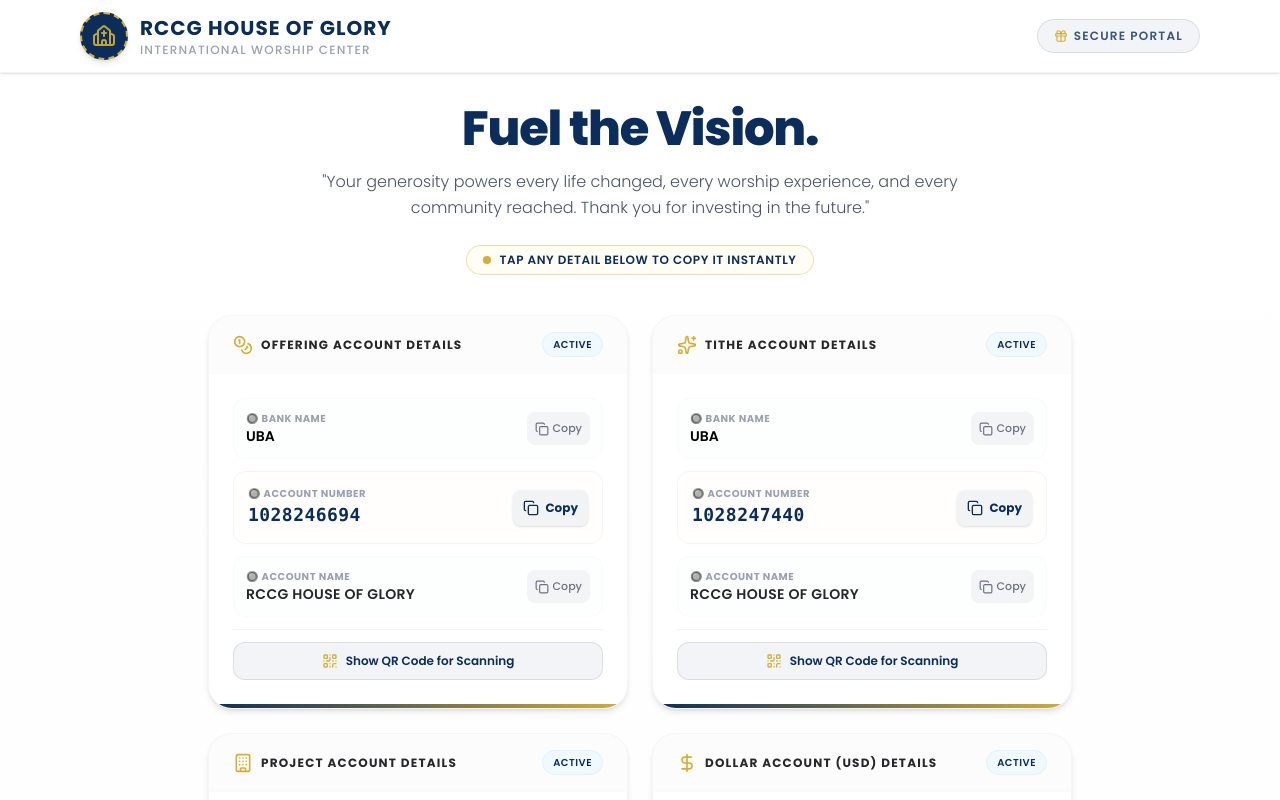
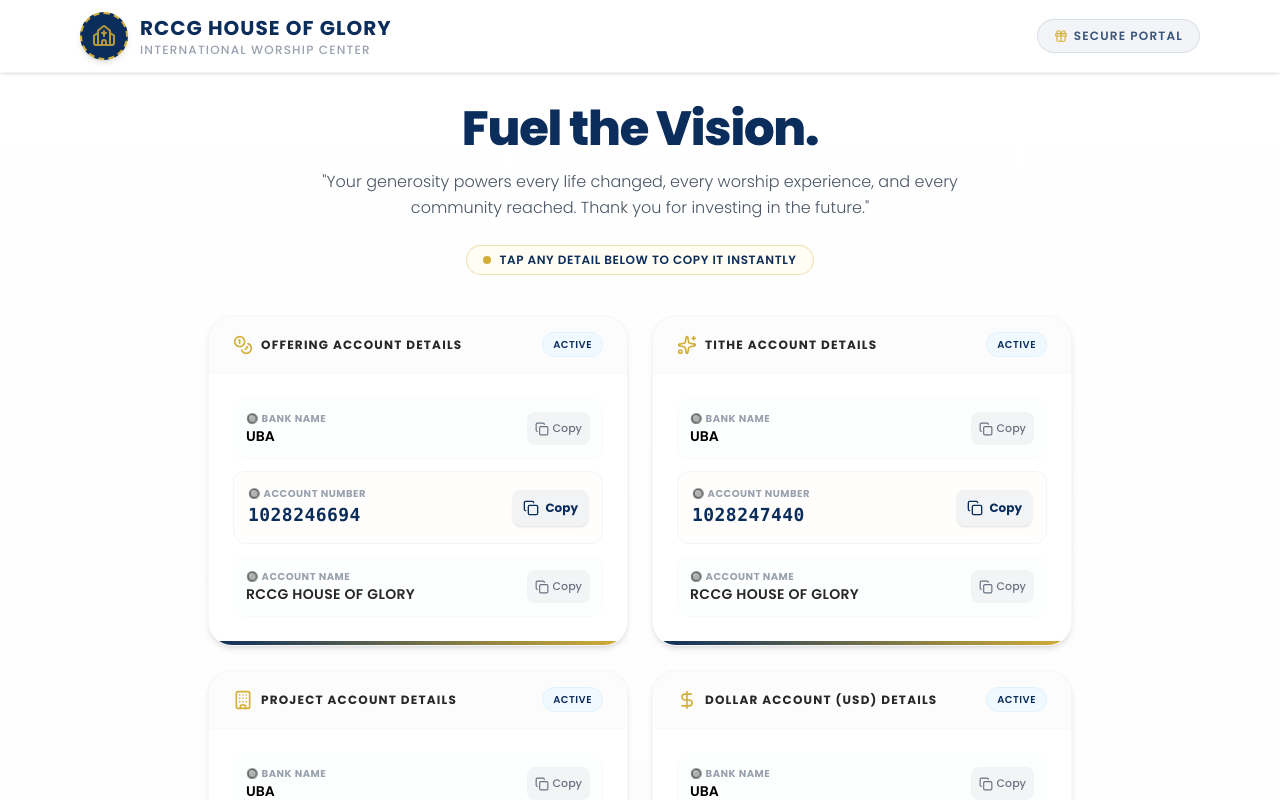
Before and after one commit to fidelis-emus/rccg-house-of-glory-acct, a React (Vite) app: page / in a window 1280 px wide. Shown: the top 800 px of the page. Built offline with nearby package versions, Linux system fonts and the light colour scheme.

Commit message:
feat(donation): remove QR code generation
Remove QR code functionality and associated dependencies to reduce bundle size and simplify the donation view.

```diff
--- a/src/components/DonationView.tsx
+++ b/src/components/DonationView.tsx
@@ -1,8 +1,6 @@
 import { DonationAccount } from '../types';
-import { Copy, CreditCard, Coins, DollarSign, Building, Sparkles, Check, QrCode } from 'lucide-react';
+import { Copy, CreditCard, Coins, DollarSign, Building, Sparkles, Check } from 'lucide-react';
 import React, { useState } from 'react';
-import QRCode from 'qrcode';
-import { motion, AnimatePresence } from 'motion/react';
 
 interface DonationViewProps {
   accounts: DonationAccount[];
@@ -12,33 +10,6 @@
 export default function DonationView({ accounts, onCopyText }: DonationViewProps) {
   // Store temporarily copied state per field to show inline success animations
   const [copiedKey, setCopiedKey] = useState<string | null>(null);
-
-  // Dynamic QR Code visibility and lazy loading URL states
-  const [expandedQrId, setExpandedQrId] = useState<string | null>(null);
-  const [qrUrls, setQrUrls] = useState<Record<string, string>>({});
-
-  const toggleQrCode = async (id: string, textToEncode: string) => {
-    if (expandedQrId === id) {
-      setExpandedQrId(null);
-    } else {
-      setExpandedQrId(id);
-      if (!qrUrls[id]) {
-        try {
-          const url = await QRCode.toDataURL(textToEncode, {
-            margin: 2,
-            width: 300,
-            color: {
-              dark: '#0B2D5C',
-              light: '#FFFFFF'
-            }
-          });
-          setQrUrls(prev => ({ ...prev, [id]: url }));
-        } catch (err) {
-          console.error("Error generating QR code", err);
-        }
-      }
-    }
-  };
 
   const handleCopy = (value: string, uniqueKey: string) => {
     onCopyText(value);
@@ -246,57 +217,6 @@
                       )}
                     </button>
                   </div>
-
-                  {/* Dynamic QR Code Toggle Button */}
-                  <div className="pt-3 border-t border-gray-100 flex flex-col gap-2" id={`qr-wrapper-${account.id}`}>
-                    <button
-                      onClick={(e) => {
-                        e.stopPropagation();
-                        toggleQrCode(
-                          account.id,
-                          `RCCG HOUSE OF GLORY\n-----------------------\nCategory: ${account.title}\nBank: ${account.bankName}\nAccount: ${account.accountNumber}\nName: ${account.accountName}`
-                        );
-                      }}
-                      className="w-full flex items-center justify-center gap-2 py-2.5 bg-[#0B2D5C]/5 hover:bg-[#0B2D5C] group-hover:bg-[#0B2D5C]/10 hover:text-white border border-[#0B2D5C]/10 text-[#0B2D5C] rounded-xl text-xs font-semibold cursor-pointer active:scale-[0.98] transition-all duration-200"
-                      id={`btn-qr-${account.id}`}
-                    >
-                      <QrCode className="w-4 h-4 text-[#D4AF37]" />
-                      <span>
-                        {expandedQrId === account.id ? 'Hide QR Code' : 'Show QR Code for Scanning'}
-                      </span>
-                    </button>
-
-                    <AnimatePresence>
-                      {expandedQrId === account.id && (
-                        <motion.div
-                          initial={{ opacity: 0, height: 0 }}
-                          animate={{ opacity: 1, height: 'auto' }}
-                          exit={{ opacity: 0, height: 0 }}
-                          transition={{ duration: 0.25 }}
-                          className="overflow-hidden flex flex-col items-center py-2"
-                          id={`qr-panel-${account.id}`}
-                        >
-                          <div className="p-4 bg-white border border-gray-100 rounded-2xl shadow-inner flex flex-col items-center max-w-[240px] mx-auto w-full">
-                            {qrUrls[account.id] ? (
-                              <img
-                                src={qrUrls[account.id]}
-                                alt={`QR Code for ${account.title}`}
-                                className="w-40 h-40 object-contain selection:bg-transparent"
-                                referrerPolicy="no-referrer"
-                              />
-                            ) : (
-                              <div className="w-40 h-40 flex items-center justify-center text-gray-400 font-medium text-xs">
-                                Generating dynamic QR...
-                              </div>
-                            )}
-                            <span className="text-[9.5px] text-gray-400 font-semibold text-center leading-normal mt-2.5 select-none uppercase tracking-wider">
-                              Scan with phone camera <br /> to copy instant info
-                            </span>
-                          </div>
-                        </motion.div>
-                      )}
-                    </AnimatePresence>
-                  </div>
                 </div>
 
                 {/* Card Subtle Bottom Bar */}
```
